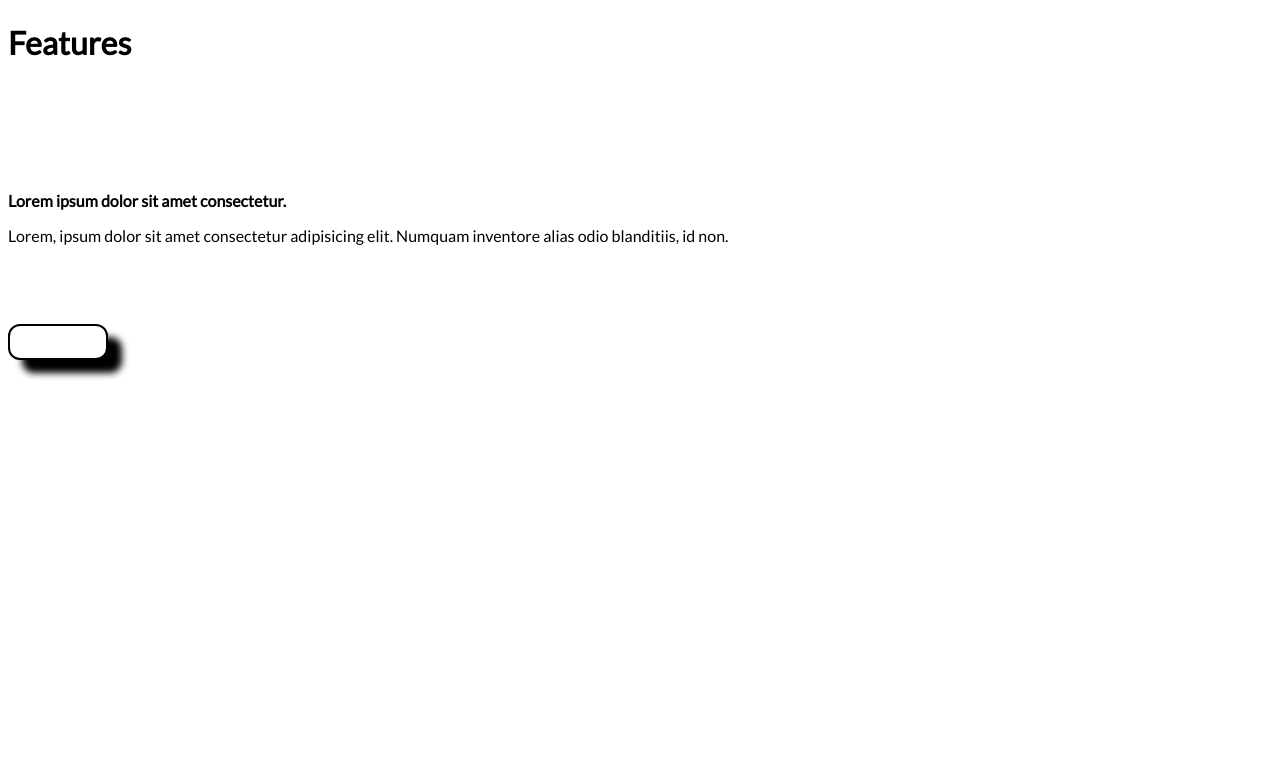
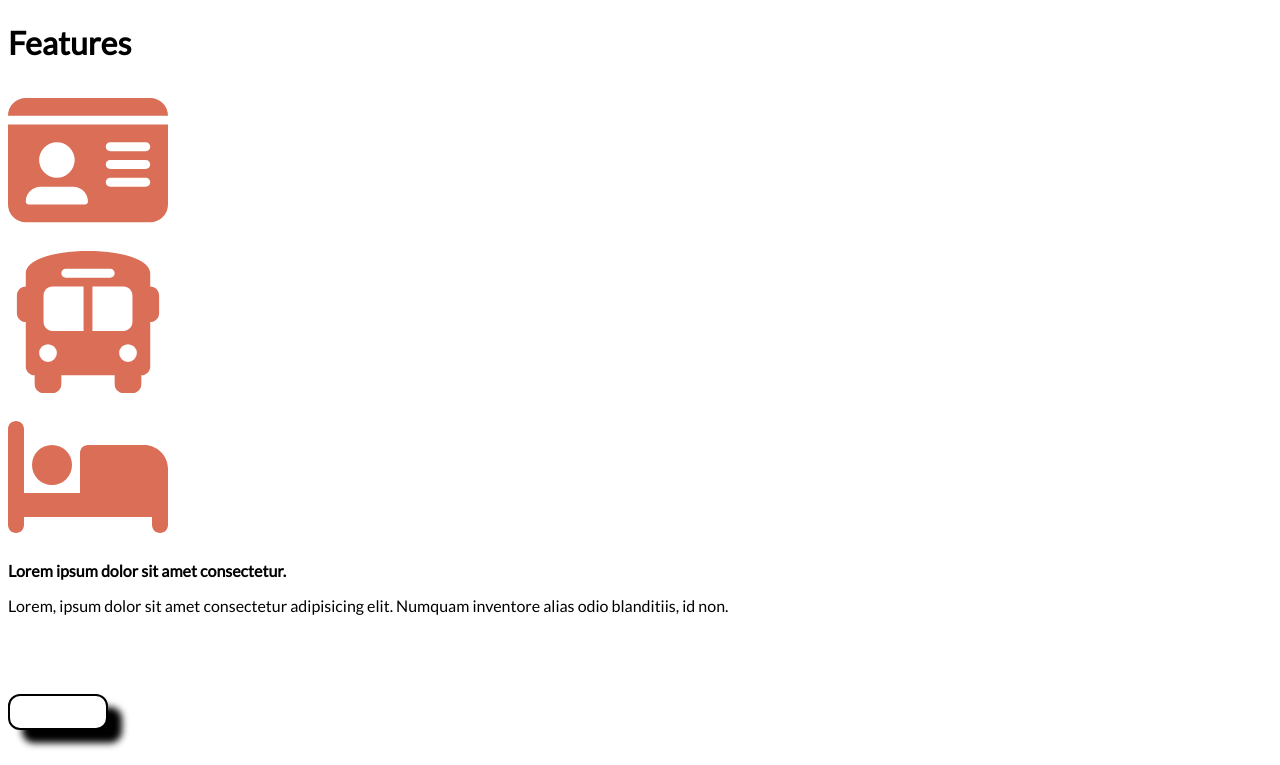
Before and after one commit to Crackzul/Travel-Together, a website: page index.html in a window 1280 px wide. Shown: the part 1147-1912 px from the top of the page. Before the commit the page ends 1626 px from the top, so only its background shows below. Drawn offline with Linux system fonts and the light colour scheme.

Commit message:
les icones sonts oranges

```diff
--- a/assets/scss/pages/_homepage.scss
+++ b/assets/scss/pages/_homepage.scss
@@ -192,3 +192,10 @@
  text-align: right;
 
 }
+
+
+.feature_icon {
+width: 10rem ;
+height: auto;
+color: #da6e56;
+}
--- a/index.html
+++ b/index.html
@@ -70,7 +70,7 @@
 
             <div class="feature_contain">
                 <div class="feature_image">
-                    <img src="" alt="" />
+                    <img src="/assets/img/id-card.svg" alt="carte_id" class="feature_icon" />
                 </div>
                 <h3></h3>
                 <p></p>
@@ -78,7 +78,7 @@
 
             <div class="feature_contain">
                 <div class="feature_image">
-                <img src="" alt="" />
+                <img src="/assets/img/bus.svg" alt="bus" class="feature_icon" />
                 </div>
                 <h3></h3>
                 <p></p>
@@ -86,7 +86,7 @@
 
             <div class="feature_contain">
                 <div class="feature_image">
-                <img src="" alt="" />
+                <img src="assets/img/bed.svg" alt="bed" class="feature_icon"/>
                 </div>
                 <h3></h3>
                 <p></p>
--- a/package.json
+++ b/package.json
@@ -16,6 +16,7 @@
   },
   "homepage": "https://github.com/Crackzul/Travel-Together#readme",
   "dependencies": {
+    "@fortawesome/fontawesome-free": "^6.7.2",
     "sass": "^1.86.0"
   },
   "description": ""
```
Also changed, not shown: assets/css/style.css, assets/img/bed.svg (added), assets/img/bus.svg (added), assets/img/id-card.svg (added), 2 other files.
